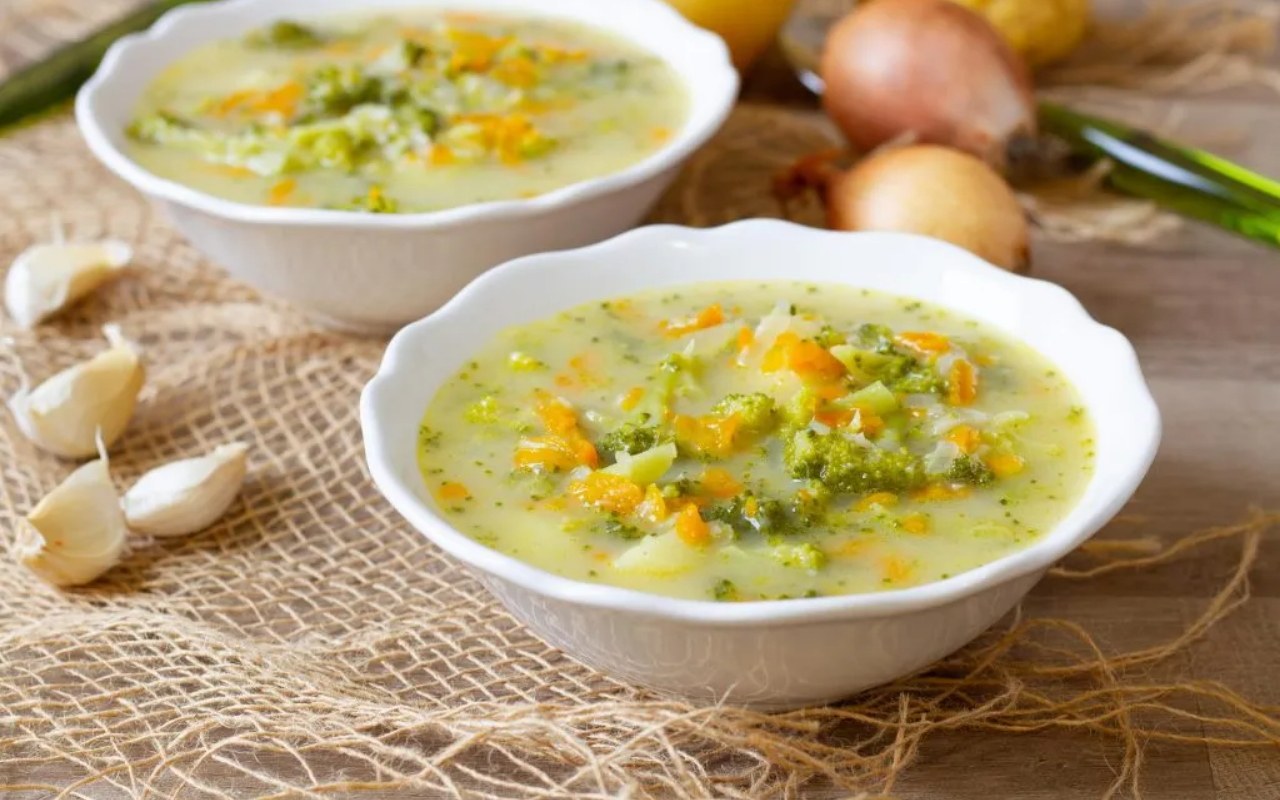
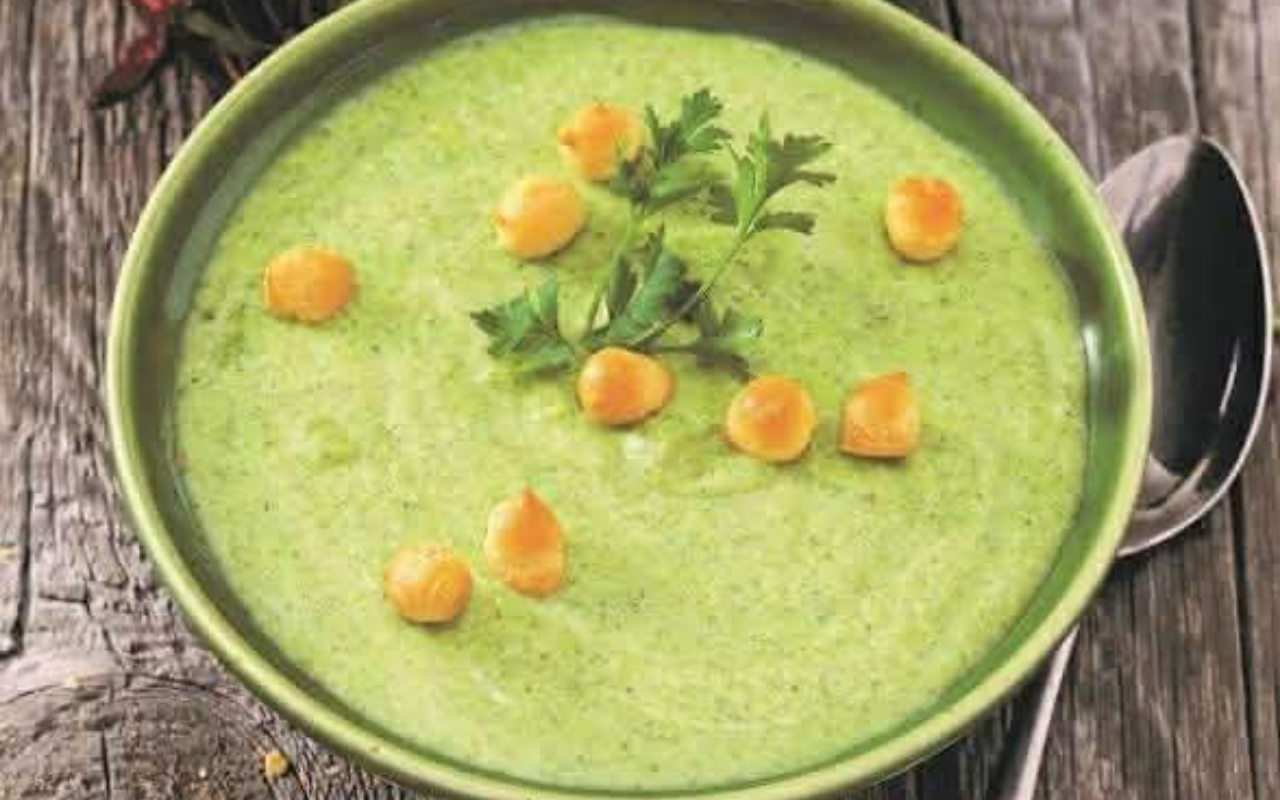
Before and after one commit to emkacztoja/zupa48.pl, a plain HTML site: page index.html in a window 1280 px wide. Drawn offline with Linux system fonts and the light colour scheme.

Commit message:
changed zupa

```diff
--- a/index.html
+++ b/index.html
@@ -9,7 +9,7 @@
 </head>
 
 <body>
-    <img id="full-screen-image" src="zupa.webp" alt="Zupa Full Screen">
+    <img id="full-screen-image" src="zupa.jpg" alt="Zupa Full Screen">
     <script src="script.js"></script>
 </body>
 
```
Also changed, not shown: zupa.jpg (added), zupa.webp (deleted).
